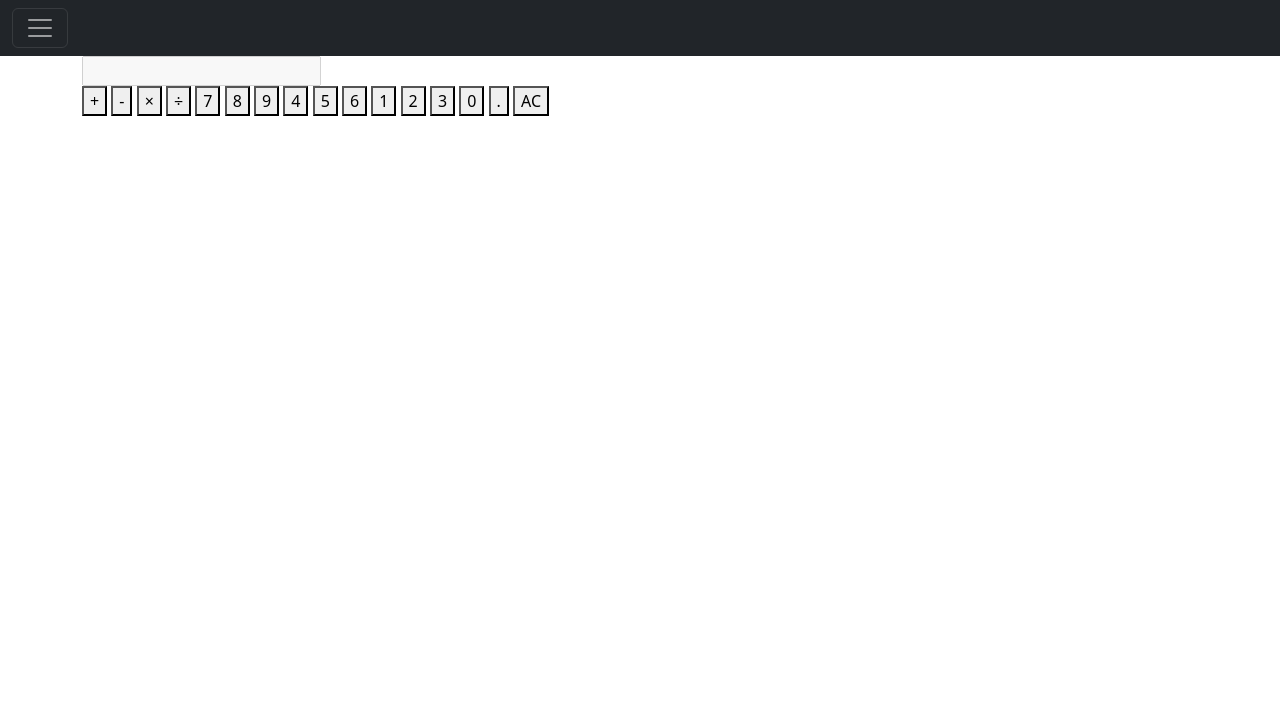
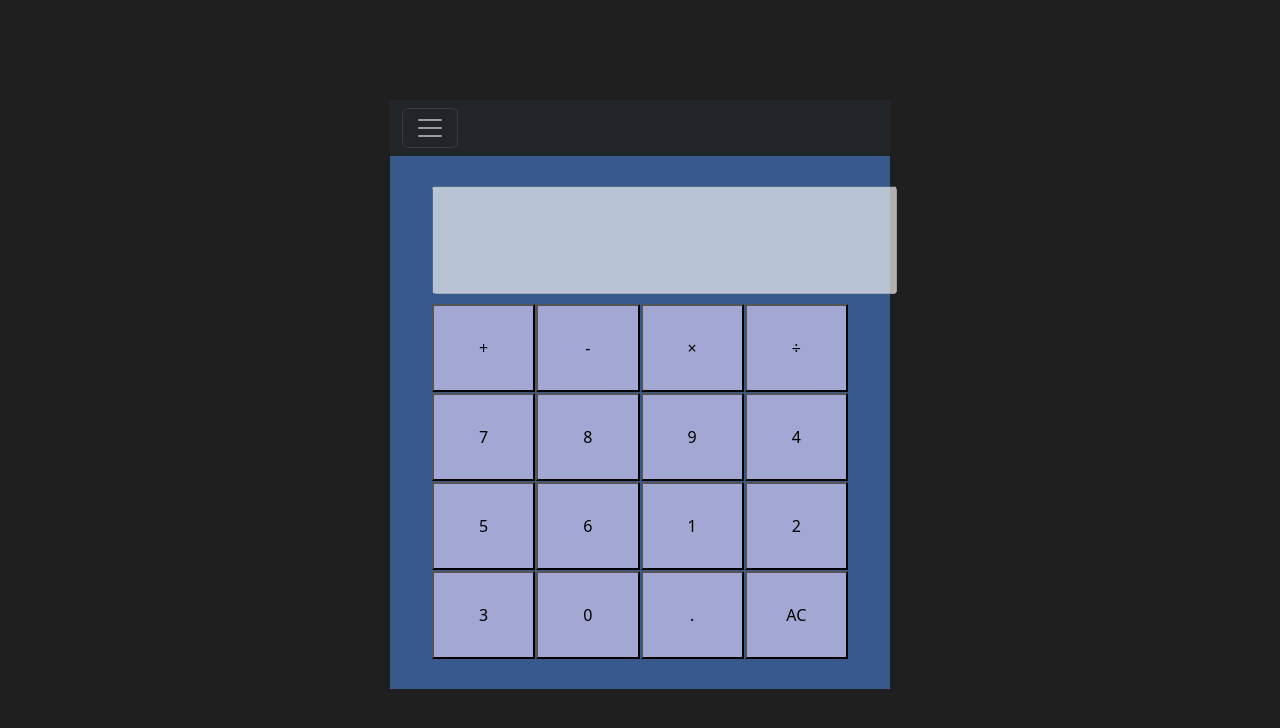
Before and after one commit to ZwakeleMahlalela/Calculator, a plain HTML site: page index.html in a window 1280 px wide. Drawn offline with nearby package versions, Linux system fonts and the light colour scheme.

Commit message:
Updated the styles.css

```diff
--- a/index.html
+++ b/index.html
@@ -5,6 +5,7 @@
     <meta name="viewport" content="width=, initial-scale=1.0">
     <link href="https://cdn.jsdelivr.net/npm/bootstrap@5.3.3/dist/css/bootstrap.min.css" rel="stylesheet" integrity="sha384-QWTKZyjpPEjISv5WaRU9OFeRpok6YctnYmDr5pNlyT2bRjXh0JMhjY6hW+ALEwIH" crossorigin="anonymous">
     <script src="https://cdn.jsdelivr.net/npm/bootstrap@5.3.3/dist/js/bootstrap.bundle.min.js" integrity="sha384-YvpcrYf0tY3lHB60NNkmXc5s9fDVZLESaAA55NDzOxhy9GkcIdslK1eN7N6jIeHz" crossorigin="anonymous"></script>
+    <link rel="stylesheet" href="src/styles.css">
     <title>Document</title>
 </head>
 <body>
--- a/src/styles.css
+++ b/src/styles.css
@@ -0,0 +1,41 @@
+body{
+   background-color: #1F1F1F;
+}
+
+nav {
+    margin: 0 auto;
+    max-width: 500px;
+    margin-top: 100px;
+}
+
+section {
+    margin: 0 auto;
+    max-width: 500px;
+    background-color: #38598b;
+    padding: 30px;
+    margin-bottom: 10px;
+}
+
+.calculator-keys {
+    display: grid;
+    grid-gap: 1px;
+    grid-template-columns: repeat(4, 1fr);
+    cursor: pointer;
+    transition: all 5ms ease-in-out;
+}
+
+.calculator-keys :hover {
+background-color: #e7eaf6;
+
+}
+
+.display {
+    padding: 40px 115px;
+    margin-bottom: 10px;
+
+}
+
+button {
+    background-color: #a2a8d3;
+    padding: 30px;
+}
```
